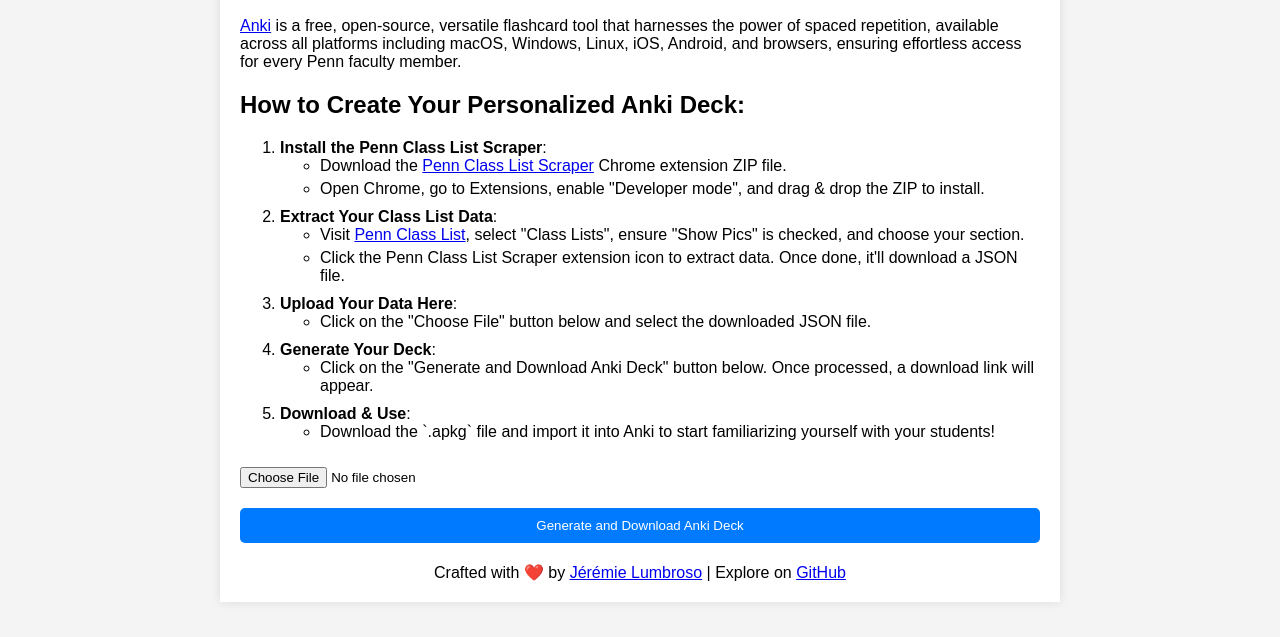
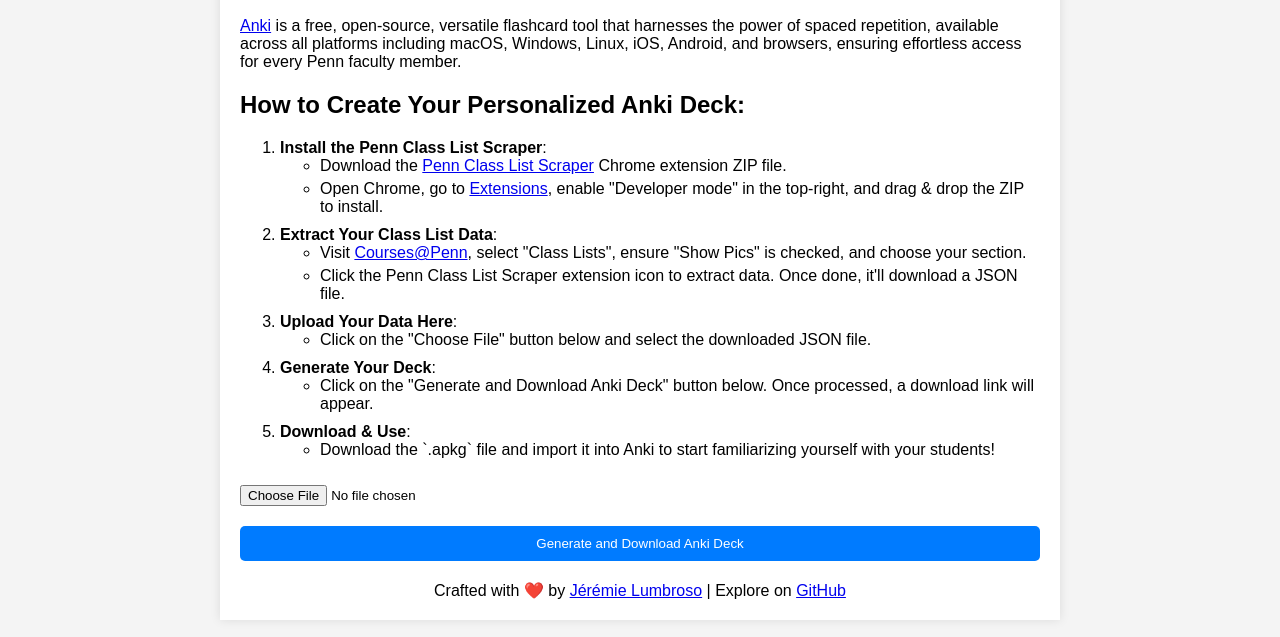
Before and after one commit to jlumbroso/anki-deck-generator, a website: page index.html in a window 1280 px wide. Shown: the part 187-824 px from the top of the page. Drawn offline with nearby package versions, Linux system fonts and the light colour scheme.

Commit message:
Clarified the Chrome extension step

```diff
--- a/index.html
+++ b/index.html
@@ -89,12 +89,12 @@
             <li><strong>Install the Penn Class List Scraper</strong>:
                 <ul>
                     <li>Download the <a href="https://github.com/jlumbroso/penn-classlist-scraper/releases/latest">Penn Class List Scraper</a> Chrome extension ZIP file.</li>
-                    <li>Open Chrome, go to Extensions, enable "Developer mode", and drag & drop the ZIP to install.</li>
+                    <li>Open Chrome, go to <a href="chrome://extensions">Extensions</a>, enable "Developer mode" in the top-right, and drag & drop the ZIP to install.</li>
                 </ul>
             </li>
             <li><strong>Extract Your Class List Data</strong>:
                 <ul>
-                    <li>Visit <a href="https://courses.at.upenn.edu/">Penn Class List</a>, select "Class Lists", ensure "Show Pics" is checked, and choose your section.</li>
+                    <li>Visit <a href="https://courses.at.upenn.edu/">Courses@Penn</a>, select "Class Lists", ensure "Show Pics" is checked, and choose your section.</li>
                     <li>Click the Penn Class List Scraper extension icon to extract data. Once done, it'll download a JSON file.</li>
                 </ul>
             </li>
```
